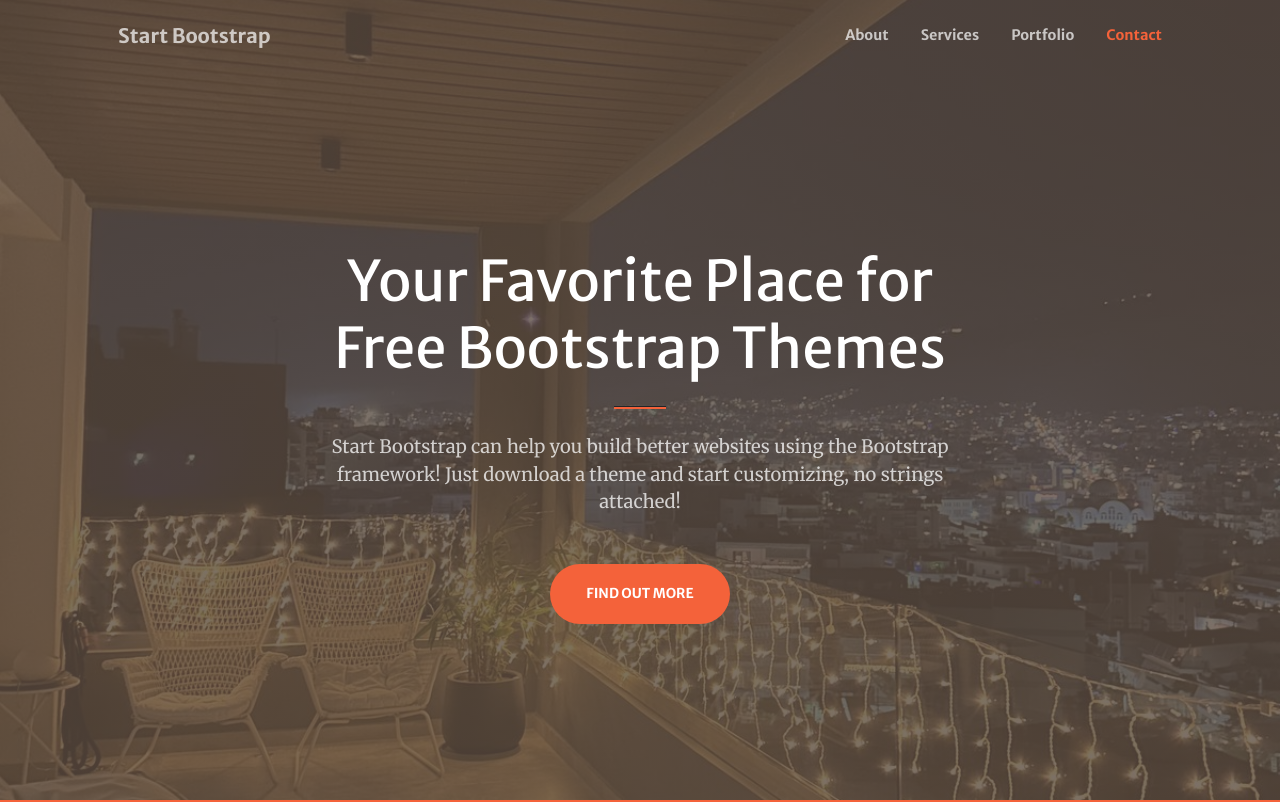
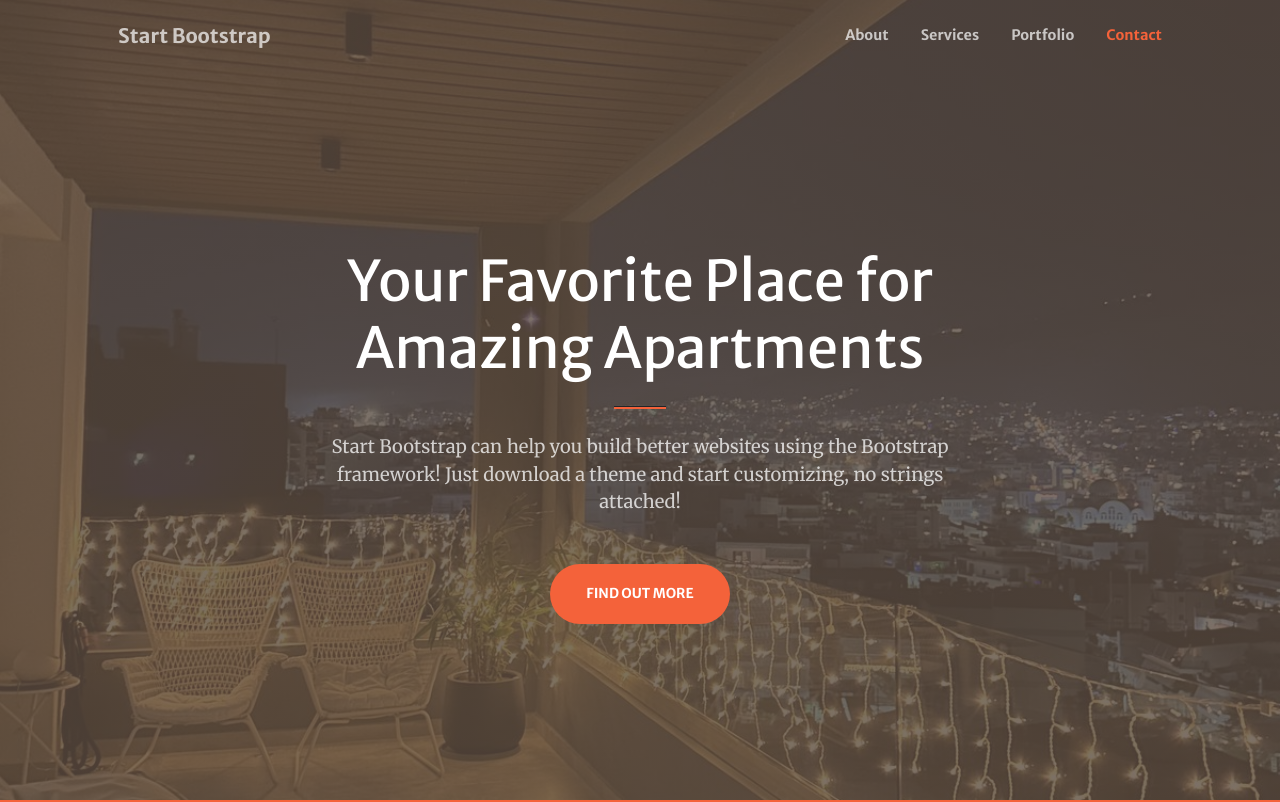
Before and after one commit to kzthomaslmao/kzthomaslmao.github.io, a plain HTML site: page index.html in a window 1280 px wide. Shown: the top 802 px of the page. Drawn offline with nearby package versions, Linux system fonts and the light colour scheme; some packages are replaced by stand-ins of ours; a script that the page names is missing.

Commit message:
Update index.html

```diff
--- a/index.html
+++ b/index.html
@@ -39,7 +39,7 @@
             <div class="container px-4 px-lg-5 h-100">
                 <div class="row gx-4 gx-lg-5 h-100 align-items-center justify-content-center text-center">
                     <div class="col-lg-8 align-self-end">
-                        <h1 class="text-white font-weight-bold">Your Favorite Place for Free Bootstrap Themes</h1>
+                        <h1 class="text-white font-weight-bold">Your Favorite Place for Amazing Apartments</h1>
                         <hr class="divider" />
                     </div>
                     <div class="col-lg-8 align-self-baseline">
```
